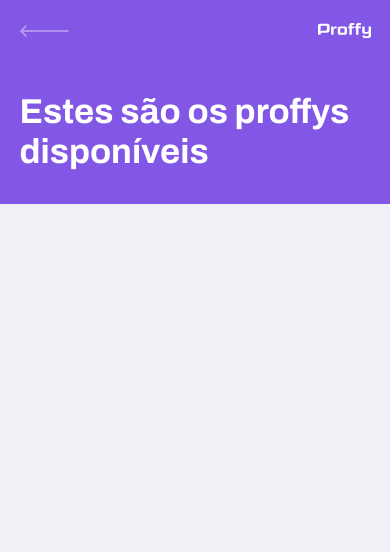
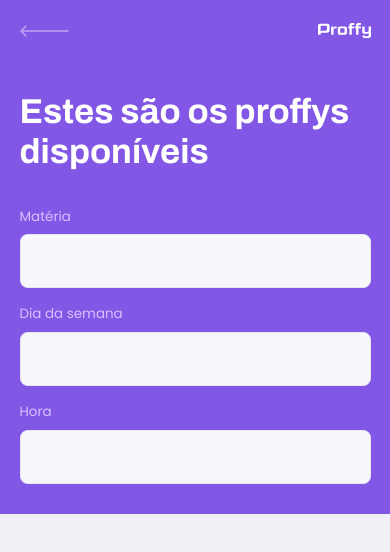
Before and after one commit to Evandro-Cantelmo/Proffy, a React (Create React App) app: page /study in a window 390 px wide. Shown: the top 552 px of the page. Built offline with nearby package versions, Linux system fonts and the light colour scheme; the HTML template or start-up script is replaced by a standard one.

Commit message:
feat: add responsive form

```diff
--- a/src/components/PageHeader/index.tsx
+++ b/src/components/PageHeader/index.tsx
@@ -20,6 +20,8 @@
 
       <div className="header-content">
         <strong>{props.title}</strong>
+        {props.children}
+
       </div>
     </header>
   );
--- a/src/pages/TeacherList/index.tsx
+++ b/src/pages/TeacherList/index.tsx
@@ -7,6 +7,20 @@
   return (
     <div id="page-teacher-list" className="container">
         <PageHeader title="Estes são os proffys disponíveis">
+            <form id="search-teachers">
+                <div className="input-block">
+                    <label htmlFor="subject">Matéria</label>
+                    <input type="text" id="subject"/>
+                </div>
+                <div className="input-block">
+                    <label htmlFor="week_day">Dia da semana</label>
+                    <input type="text" id="subject"/>
+                </div>
+                <div className="input-block">
+                    <label htmlFor="time">Hora</label>
+                    <input type="text" id="subject"/>
+                </div>
+            </form>
         </PageHeader>
     </div>
   );
--- a/src/pages/TeacherList/styles.css
+++ b/src/pages/TeacherList/styles.css
@@ -44,3 +44,46 @@
     line-height: 4.2rem;
     color: var( --color-title-in-primary);
 }
+
+#search-teachers{
+    margin-top: 3.2rem;
+}
+
+#search-teachers label{
+    color: var(--color-text-in-primary);
+}
+
+#search-teachers .input-block{
+    position: relative;
+}
+
+#search-teachers .input-block + .input-block{
+    margin-top: 1.4rem ;
+}
+
+#search-teachers .input-block label{
+    font-size: 1.4rem;
+}
+
+#search-teachers .input-block input {
+    width: 100%;
+    height: 5.6rem;
+    margin-top: 0.8rem;
+    border-radius: 0.8rem;
+    background: var(--color-input-background);
+    border: 1px solid var(--color-line-in-white);
+    outline: 0;
+    padding: 0 1.6rem;
+    font: 1.6rem Archivo;
+}
+
+#search-teachers .input-block:focus-within::after {
+    width: calc(100% - 3.2rem);
+    height: 2px;
+    content: '';
+    background: var(--color-primary-light);
+    position: absolute;
+    left: 1.6rem;
+    right: 1.6rem;
+    bottom: 0;
+}
```
